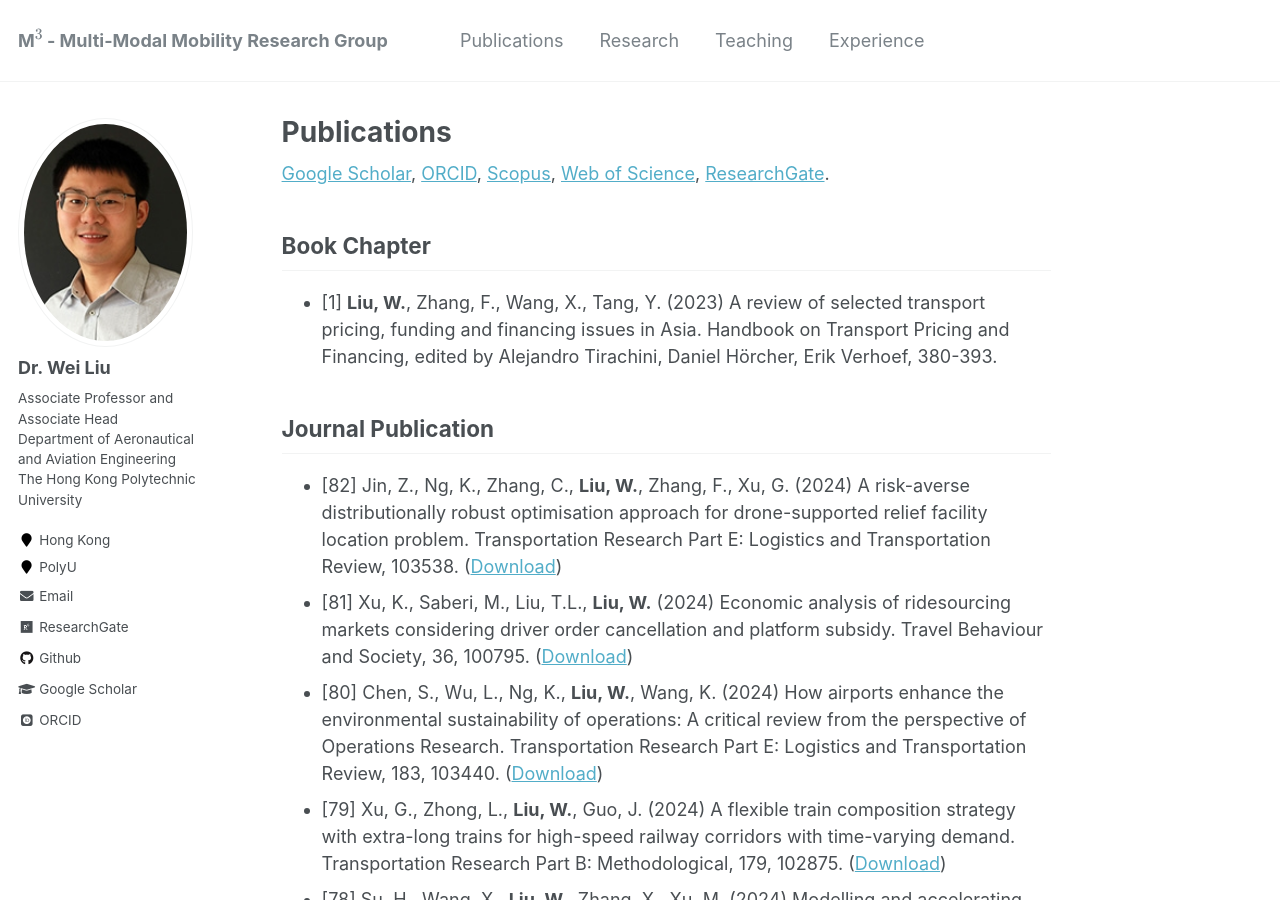
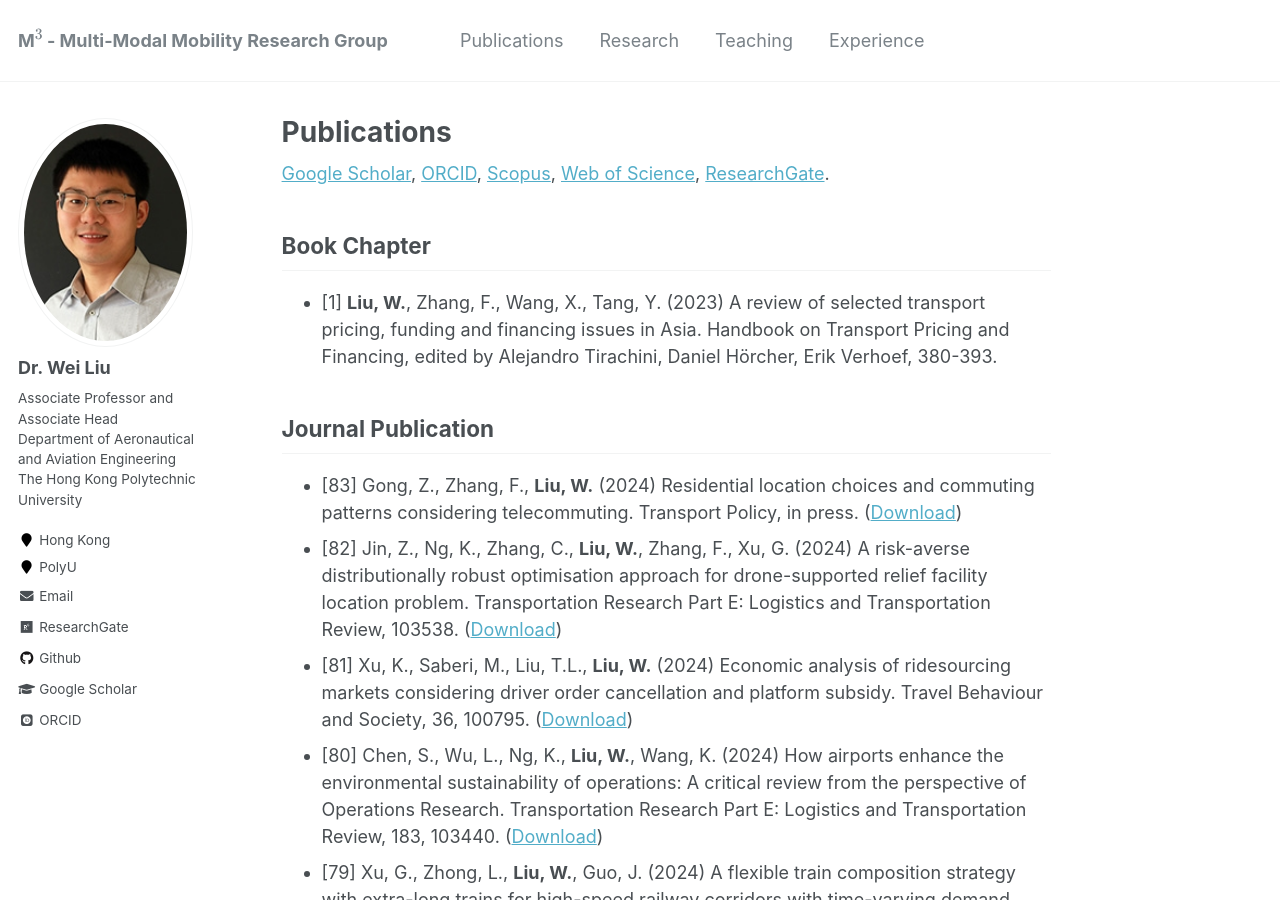
Before and after one commit to weiliu2016/weiliu2016.github.io, a Jekyll site: the page built from _pages/publications.md, in a window 1280 px wide and 900 px high. Built offline with Jekyll 4.4.1, drawn with Linux system fonts in a browser that asks for light colours; some web fonts are replaced; formulas are drawn with MathJax 3.

Commit message:
Update publications.md

```diff
--- a/_pages/publications.md
+++ b/_pages/publications.md
@@ -22,6 +22,7 @@ Book Chapter
 
 Journal Publication
 ----------
+* [83] Gong, Z., Zhang, F., **Liu, W.** (2024) Residential location choices and commuting patterns considering telecommuting. Transport Policy, in press. ([Download](https://doi.org/10.1016/j.tranpol.2024.xx.xxx))
 * [82] Jin, Z., Ng, K., Zhang, C., **Liu, W.**, Zhang, F., Xu, G. (2024) A risk-averse distributionally robust optimisation approach for drone-supported relief facility location problem. Transportation Research Part E: Logistics and Transportation Review, 103538. ([Download](https://doi.org/10.1016/j.tre.2024.103538))
 * [81] Xu, K., Saberi, M., Liu, T.L., **Liu, W.** (2024) Economic analysis of ridesourcing markets considering driver order cancellation and platform subsidy. Travel Behaviour and Society, 36, 100795. ([Download](https://doi.org/10.1016/j.tbs.2024.100795))
 * [80] Chen, S., Wu, L., Ng, K., **Liu, W.**, Wang, K. (2024) How airports enhance the environmental sustainability of operations: A critical review from the perspective of Operations Research. Transportation Research Part E: Logistics and Transportation Review, 183, 103440. ([Download](https://doi.org/10.1016/j.tre.2024.103440))
```
